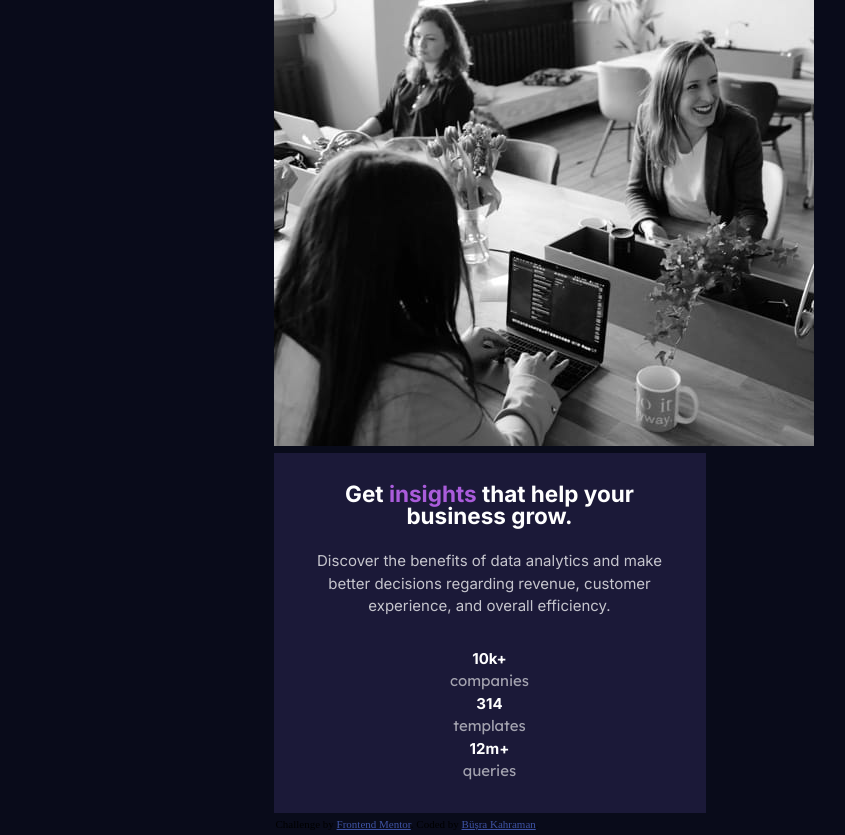
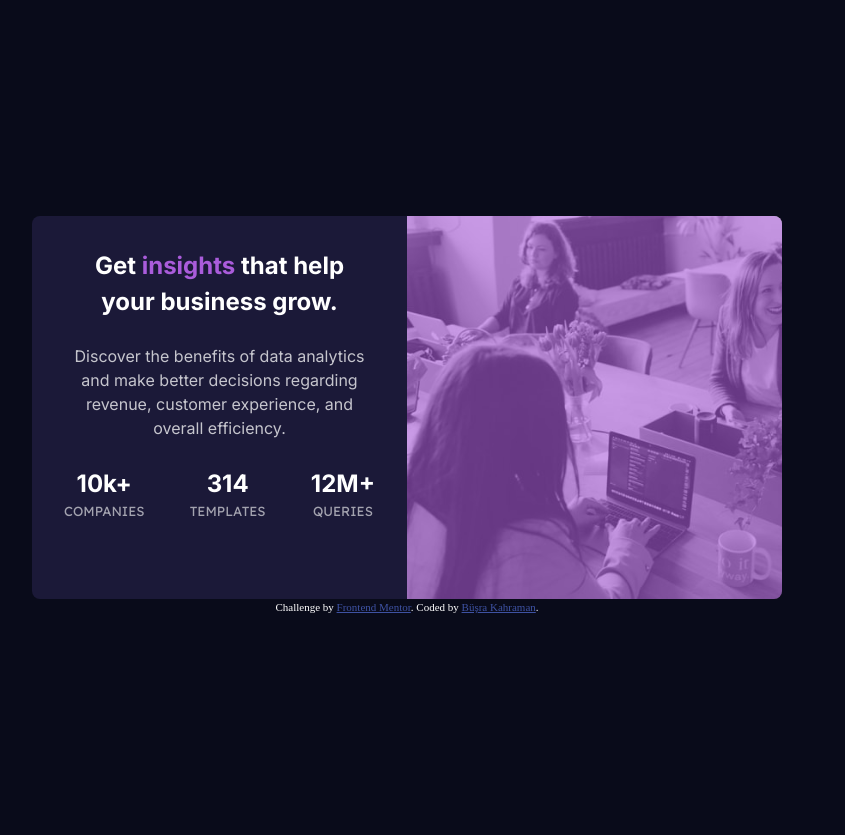
Before and after one commit to BusraKahraman/Stats-Preview-Card-Component, a plain HTML site: page index.html in a window 1280 px wide. Shown: the whole page, without its empty margins (233-1078 px from the left). Drawn offline with Linux system fonts and the light colour scheme.

Commit message:
final styling

```diff
--- a/index.html
+++ b/index.html
@@ -18,19 +18,7 @@
   <body>
     <main>
       <div class="container">
-        <header>
-          <picture>
-            <source
-              media="(min-width: 769px)"
-              srcset="images/image-header-desktop.jpg"
-            />
-            <img
-              src="images/image-header-mobile.jpg"
-              alt="business women laughing"
-              class="img"
-            />
-          </picture>
-        </header>
+        <div class="img"><div class="overlay"></div></div>
         <section class="main">
           <h1 class="white inter bold">
             Get <span class="txt-accent">insights</span> that help your business
@@ -40,17 +28,24 @@
             Discover the benefits of data analytics and make better decisions
             regarding revenue, customer experience, and overall efficiency.
           </p>
-          <p class="stat lexend lreg">
-            <span class="white inter bold">10k+</span> <br />companies
-          </p>
-          <p class="stat lexend lreg">
-            <span class="white inter bold">314 </span><br />
-            templates
-          </p>
-          <p class="stat lexend lreg">
-            <span class="white inter bold">12m+</span><br />
-            queries
-          </p>
+          <div class="stat-container">
+            <div>
+              <p class="stat white">
+                10k+<br />
+                <span class="txt-stat">companies</span>
+              </p>
+            </div>
+            <div>
+              <p class="stat white">
+                314 <br /><span class="txt-stat">templates</span>
+              </p>
+            </div>
+            <div>
+              <p class="stat white uppercase">
+                12m+ <br /><span class="txt-stat">queries</span>
+              </p>
+            </div>
+          </div>
         </section>
       </div>
     </main>
--- a/styles/_global.scss
+++ b/styles/_global.scss
@@ -1,21 +1,84 @@
-* {
-  margin: 0;
-  padding: 0;
-  box-sizing: border-box;
-}
-
-body {
-  font-size: 15px;
-  background-color: $very-dark-blue;
-  @include flex-column;
-  min-height: 100vh;
-  line-height: 1.5em;
-}
-
 .attribution {
   font-size: 11px;
   text-align: center;
+  color: $white;
 }
 .attribution a {
   color: hsl(228, 45%, 44%);
 }
+
+/*
+  1. Use a more-intuitive box-sizing model.
+*/
+*,
+*::before,
+*::after {
+  box-sizing: border-box;
+}
+/*
+  2. Remove default margin
+*/
+* {
+  margin: 0;
+}
+/*
+  Typographic tweaks!
+  3. Add accessible line-height
+  4. Improve text rendering
+*/
+body {
+  line-height: 1.5;
+  -webkit-font-smoothing: antialiased;
+}
+/*
+  5. Improve media defaults
+*/
+img,
+picture,
+video,
+canvas,
+svg {
+  display: block;
+  max-width: 100%;
+}
+/*
+  6. Remove built-in form typography styles
+*/
+input,
+button,
+textarea,
+select {
+  font: inherit;
+}
+/*
+  7. Avoid text overflows
+*/
+p,
+h1,
+h2,
+h3,
+h4,
+h5,
+h6 {
+  overflow-wrap: break-word;
+}
+/*
+  8. Create a root stacking context
+*/
+#root,
+#__next {
+  isolation: isolate;
+}
+
+/****/
+html,
+body {
+  height: 100%;
+}
+
+body {
+  background-color: $very-dark-blue;
+  display: grid;
+  place-content: center;
+  margin: 1em;
+}
--- a/styles/_main.scss
+++ b/styles/_main.scss
@@ -1,26 +1,54 @@
 .container {
-  display: grid;
-  gap: 0;
-  grid-template-areas: 'one' 'two';
-  place-items: center;
-  align-content: center;
-  margin: auto;
-  max-width: 375px;
+  border-radius: 0.5rem;
+  overflow: hidden;
+
+  @include responsive(769) {
+    max-width: 769px;
+    display: grid;
+    grid-template-columns: 1fr 1fr;
+    grid-template-areas: 'one two';
+    width: 100%;
+  }
 }
 
 .main {
   background-color: $dark-desaturated-blue;
-  width: 80%;
   text-align: center;
   padding: 2em 0;
+  max-width: 375px;
 
   h1 {
-    padding: 0 2.1em;
+    margin: 0 2em;
     margin-bottom: 1em;
   }
 
   .discover {
-    padding: 0 2.5em;
+    margin: 0 2em;
     margin-bottom: 2em;
   }
+
+  .stat {
+    margin-bottom: 0.5em;
+    line-height: 1em;
+    font-size: 1.5em;
+    font-family: $inter;
+    font-weight: 900;
+    span {
+      text-transform: uppercase;
+      font-family: $lexend;
+      font-weight: map-get($map: $font-weight, $key: lexendRegular);
+      font-size: 0.825rem;
+    }
+  }
+
+  @include responsive(769) {
+    grid-area: one;
+
+    .stat-container {
+      display: flex;
+      justify-content: space-between;
+      overflow: hidden;
+      margin: 2rem;
+    }
+  }
 }
--- a/styles/_pictures.scss
+++ b/styles/_pictures.scss
@@ -1,3 +1,33 @@
-header {
-  width: 80%;
+.img {
+  top: 0;
+  left: 0;
+  width: 100%;
+  height: 100%;
+  background-image: url(/images/image-header-mobile.jpg);
+  background-repeat: no-repeat;
+  background-size: cover;
+  position: relative;
+  overflow: hidden;
+
+  &::before {
+    content: '';
+    display: block;
+    padding-top: 75%;
+  }
+
+  .overlay {
+    position: absolute;
+    top: 0;
+    left: 0;
+    width: 100%;
+    height: 100%;
+    background-color: $soft-violet;
+    opacity: 0.6;
+    pointer-events: none;
+  }
+
+  @include responsive(769) {
+    background-image: url(/images/image-header-desktop.jpg);
+    grid-area: two;
+  }
 }
--- a/styles/_utilities.scss
+++ b/styles/_utilities.scss
@@ -22,7 +22,7 @@
   color: $paragraph-transparent-white;
 }
 
-.stat {
+.txt-stat {
   color: $stat-transparent-white;
 }
 
@@ -45,3 +45,7 @@
 .lreg {
   font-weight: map-get($font-weight, lexendRegular);
 }
+
+.uppercase {
+  text-transform: uppercase;
+}
```
Also changed, not shown: style.css, 3 other files.
